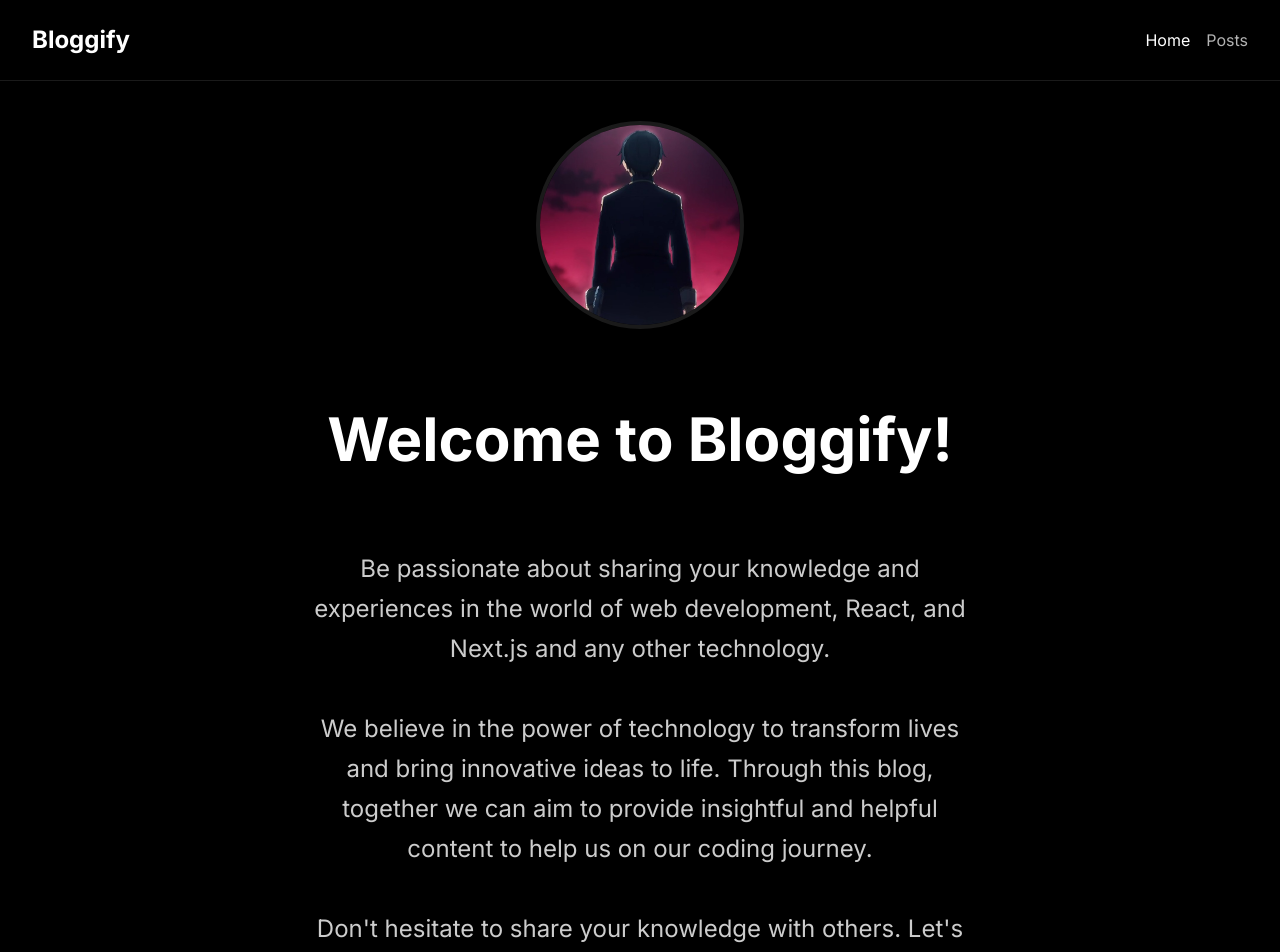
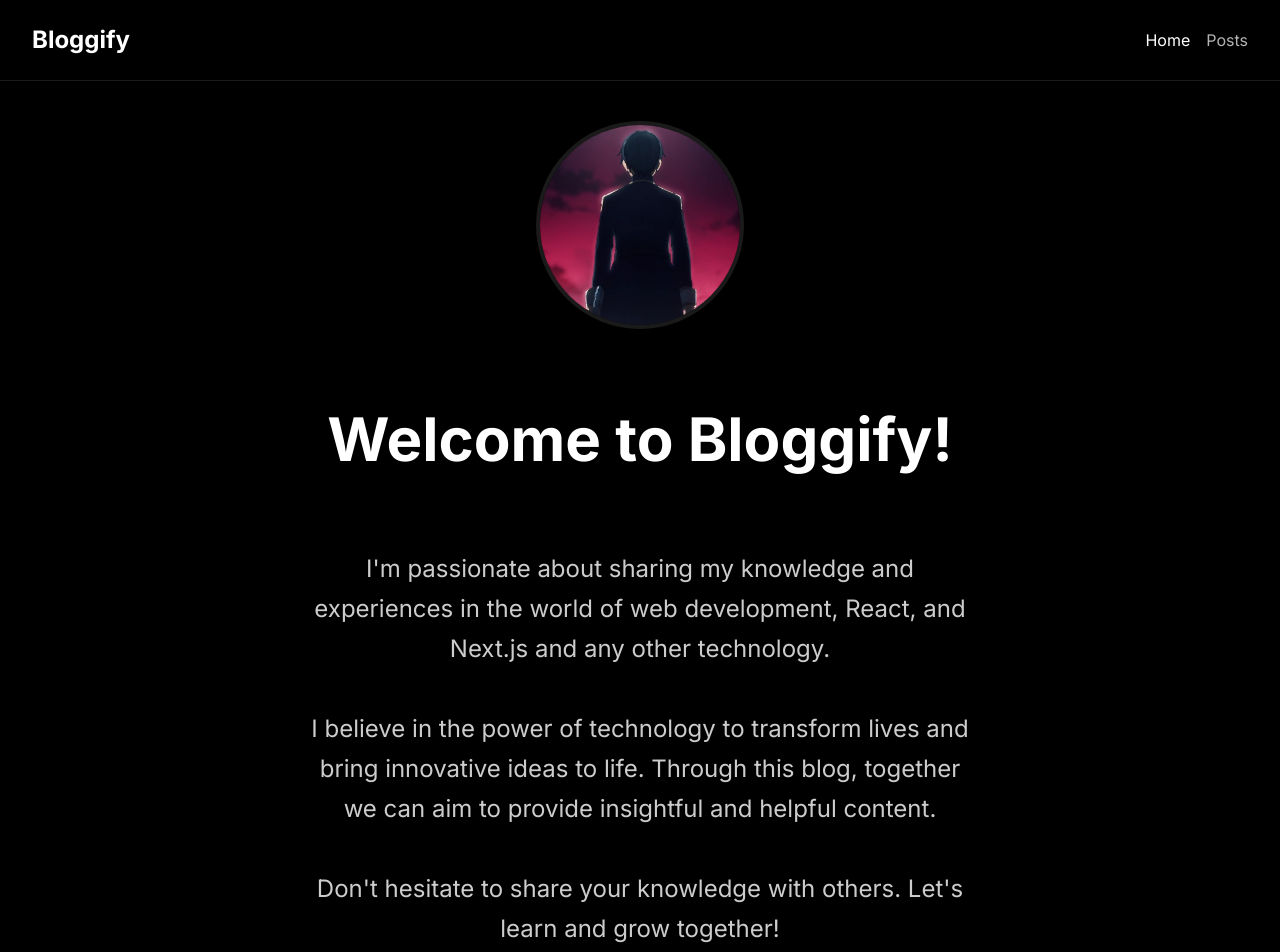
Before and after one commit to JAHMD/Blog-Nextjs, a Next.js app: page / in a window 1280 px wide. Shown: the top 952 px of the page. Built offline with nearby package versions, Linux system fonts and the light colour scheme.

Commit message:
Update the content of the home page

```diff
--- a/app/page.tsx
+++ b/app/page.tsx
@@ -9,14 +9,13 @@ export default async function Home() {
 					Welcome to Bloggify!
 				</h2>
 				<p className="leading-10 m-0">
-					Be passionate about sharing your knowledge and experiences in the
+					I&#39;m passionate about sharing my knowledge and experiences in the
 					world of web development, React, and Next.js and any other technology.
 				</p>
 				<p className="leading-10 m-0">
-					We believe in the power of technology to transform lives and bring
+					I believe in the power of technology to transform lives and bring
 					innovative ideas to life. Through this blog, together we can aim to
-					provide insightful and helpful content to help us on our coding
-					journey.
+					provide insightful and helpful content.
 				</p>
 				<p className="leading-10 m-0">
 					Don&#39;t hesitate to share your knowledge with others. Let&#39;s
```
